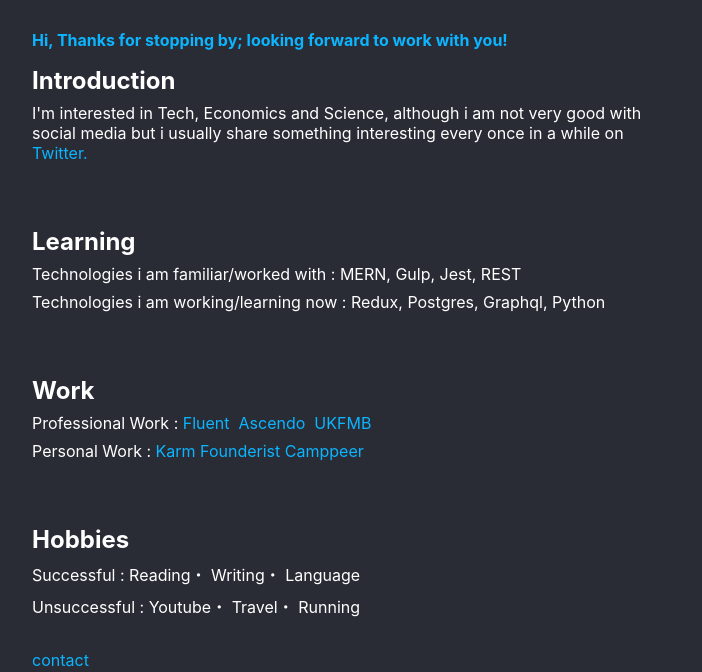
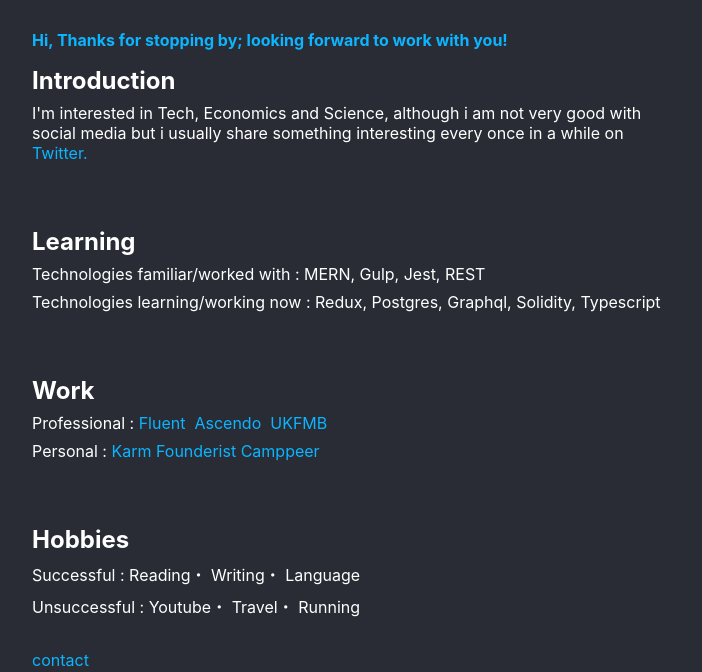
Before and after one commit to chodharyshubhampanwar/chodharyshubhampanwar.github.io, a plain HTML site: page index.html in a window 1280 px wide. Shown: the part 128-800 px from the top of the page, without its empty margins (293-995 px from the left). Drawn offline with Linux system fonts and the light colour scheme.

Commit message:
hello there

```diff
--- a/index.html
+++ b/index.html
@@ -43,8 +43,8 @@
 
                 <div style="display: flex; flex-direction: column; gap: .5rem;">
                     <h2 style="margin-top : 1rem;">Learning</h2>
-                    <P>Technologies i am familiar/worked with : MERN, Gulp, Jest, REST </P>
-                    <P>Technologies i am working/learning now : Redux, Postgres, Graphql, Python </P>
+                    <P>Technologies familiar/worked with : MERN, Gulp, Jest, REST </P>
+                    <P>Technologies learning/working now : Redux, Postgres, Graphql, Solidity, Typescript </P>
 
 </div>
                 </article>
@@ -52,8 +52,8 @@
 
                 <div style="display: flex; flex-direction: column; gap: .5rem;">
                     <h2 style="margin-top : 1rem;">Work</h2>
-                    <P>Professional Work : <a href="https://fluent.ai/">Fluent</a>&nbsp; <a href="https://ascendoinvest.com/">Ascendo</a>&nbsp; <a href="https://www.ukfmb.org.in/">UKFMB</a></P>
-                    <P>Personal Work : <a href="https://github.com/shubhamcpanwar/karm">Karm</a>&nbsp;<a href="https://github.com/shubhamcpanwar/founderist">Founderist</a>&nbsp;<a href="https://github.com/shubhamcpanwar/camppeer">Camppeer</a></P>
+                    <P>Professional : <a href="https://fluent.ai/">Fluent</a>&nbsp; <a href="https://ascendoinvest.com/">Ascendo</a>&nbsp; <a href="https://www.ukfmb.org.in/">UKFMB</a></P>
+                    <P>Personal : <a href="https://github.com/shubhamcpanwar/karm">Karm</a>&nbsp;<a href="https://github.com/shubhamcpanwar/founderist">Founderist</a>&nbsp;<a href="https://github.com/shubhamcpanwar/camppeer">Camppeer</a></P>
 
 
 </div>
```
